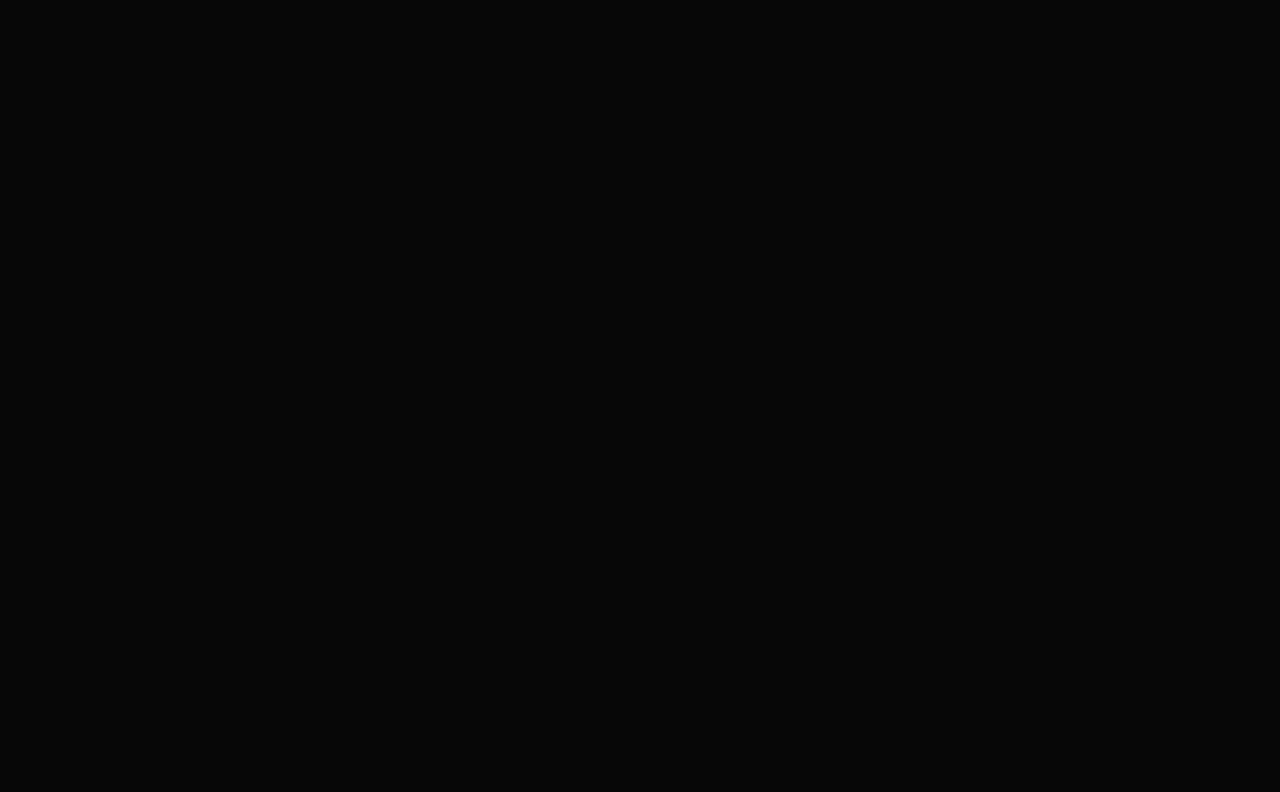
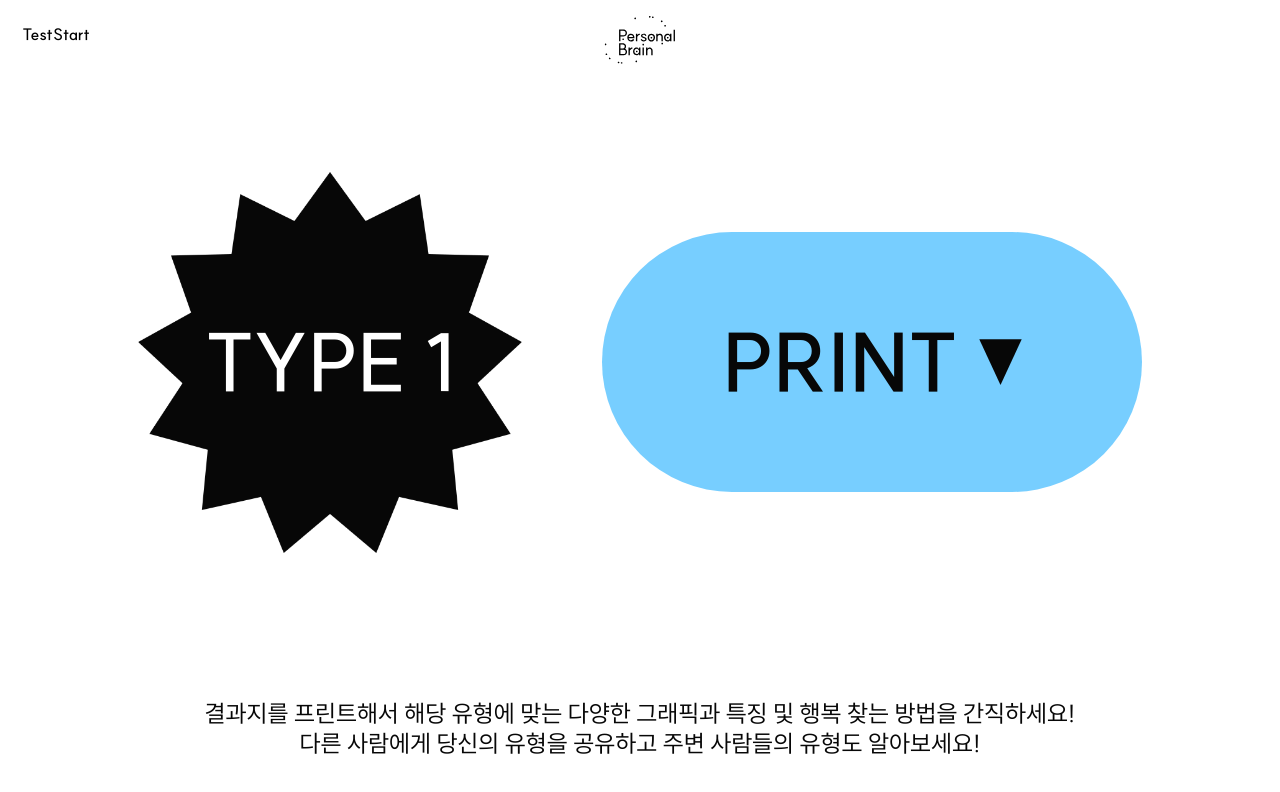
Before and after one commit to jiminseong/braintest, a React (Vite) app: page /print/1/1 in a window 1280 px wide. Before the commit this address had no page. Shown: the top 792 px of the page. Built offline with nearby package versions, Linux system fonts and the light colour scheme.

Commit message:
feat: 프린트 테스트 구현

```diff
--- a/src/App.tsx
+++ b/src/App.tsx
@@ -11,8 +11,8 @@ function App() {
             <Route path="/" element={<HomePage />} />
             <Route path="/caution" element={<CautionPage />} />
             <Route path="/test/content" element={<TestContentPage />} />
-            <Route path="/test/result/:id/:name" element={<TestResultPage />} />
-            <Route path="/print/result" element={<PrintPage />} />
+            <Route path="/test/result/:type/:name" element={<TestResultPage />} />
+            <Route path="/print/:type/:name" element={<PrintPage />} />
         </Routes>
     );
 }
--- a/src/pages/print/PrintPage.tsx
+++ b/src/pages/print/PrintPage.tsx
@@ -1,29 +1,53 @@
 import styled from 'styled-components';
 import { useReactToPrint } from 'react-to-print';
-import { useRef } from 'react';
+import { useEffect, useRef, useState } from 'react';
+import { useParams } from 'react-router-dom';
+import TypeLogo from './ui/TypeLogo';
+import TopNavigationBar from './ui/TopNavigationBar';
+import UnderTriangleIcon from '../../assets/icons/triangleIcon.svg?react';
+import CloseIcon from '../../assets/icons/closeIcon.svg?react';
 
 const PrintPage = () => {
+    const [isPrintContainerVisible, setPrintContainerVisible] = useState(false);
     const componentRef = useRef<HTMLDivElement | null>(null);
+    const { type, name = '' } = useParams();
+    const resultType = Number(type);
 
     const handlePrint = useReactToPrint({
         content: () => componentRef.current,
         documentTitle: '결과페이지',
     });
 
+    console.log(name);
+
+    useEffect(() => {
+        if (isPrintContainerVisible) {
+            handlePrint();
+        }
+    }, [isPrintContainerVisible]);
+
     return (
         <PageWrapper>
-            <PrintButton onClick={handlePrint}>Print</PrintButton>
+            <TopNavigationBar />
+            <RowWrapper>
+                <TypeLogo type={resultType} />
+                <PrintButton onClick={() => setPrintContainerVisible(true)}>
+                    PRINT
+                    <UnderTriangleIcon />
+                </PrintButton>
+            </RowWrapper>
+
+            {isPrintContainerVisible && (
+                <PrintContainerWrapper>
+                    <CloseButton onClick={() => setPrintContainerVisible(false)} />
                     <PrintContainer ref={componentRef}>
-                {/* 이미지 섹션 */}
-
-                {/* 설명 섹션 */}
                         <TypeDescription>
-                    <h2>Type 1은 뇌의 기능이 전체적으로 균등하게 활동하는 유형입니다.</h2>
+                            <h2>Type 2는 뇌의 기능이 전체적으로 균등하게 활동하는 유형입니다.</h2>
                             <p>
-                        협응, 균형, 감정 및 인지처리 기능이 발달되었습니다. 고통을 유발하는 뇌 영역이 비교적 평온한
-                        편입니다. 집중력이 강하고 유연하며 정서적으로 안정되었습니다. 때문에 지나친 스트레스를 받지 않고
-                        일상에 일어난 수많은 변화에 적응할 수 있다. 또한 적정 수준의 불안을 느끼기 때문에 곤경에 빠지지
-                        않도록 막아준다.
+                                협응, 균형, 감정 및 인지처리 기능이 발달되었습니다. 고통을 유발하는 뇌 영역이 비교적
+                                평온한 편입니다. 집중력이 강하고 유연하며 정서적으로 안정되었습니다. 때문에 지나친
+                                스트레스를 받지 않고 일상에 일어난 수많은 변화에 적응할 수 있다. 또한 적정 수준의 불안을
+                                느끼기 때문에 곤경에 빠지지 않도록 막아준다.
                             </p>
                         </TypeDescription>
 
@@ -35,10 +59,12 @@ const PrintPage = () => {
                             <ul>
                                 <li>- 균형잡힌 식사</li>
                                 <li>- 규칙적으로 운동하기</li>
-                        <li>- 질 좋은 단백질 섭취하기 (생선, 해산물, 칠면조, 닭고기, 쇠고기, 양고기, 돼지고기)</li>
                                 <li>
-                            - 과도한 카페인과 단 음식 멀리하기 (당분은 세로토닌 농도를 빠르게 높이지만 그런 상승 작용을
-                            유지하지 못해 중독될 수 있다.)
+                                    - 질 좋은 단백질 섭취하기 (생선, 해산물, 칠면조, 닭고기, 쇠고기, 양고기, 돼지고기)
+                                </li>
+                                <li>
+                                    - 과도한 카페인과 단 음식 멀리하기 (당분은 세로토닌 농도를 빠르게 높이지만 그런 상승
+                                    작용을 유지하지 못해 중독될 수 있다.)
                                 </li>
                                 <li>- 하루를 준비하는 자신만의 아침 루틴</li>
                                 <li>- 멀리 사는 가족, 친구들과 영상통화하기</li>
@@ -48,45 +74,18 @@ const PrintPage = () => {
                             </ul>
                         </Guidelines>
                     </PrintContainer>
+                </PrintContainerWrapper>
+            )}
+
+            <Text>
+                결과지를 프린트해서 해당 유형에 맞는 다양한 그래픽과 특징 및 행복 찾는 방법을 간직하세요!
+                <br /> 다른 사람에게 당신의 유형을 공유하고 주변 사람들의 유형도 알아보세요!
+            </Text>
         </PageWrapper>
     );
 };
 
 export default PrintPage;
-
-const PageWrapper = styled.div`
-    width: 100%;
-    height: 100%;
-    display: flex;
-    flex-direction: column;
-    align-items: center;
-    gap: 1em;
-    background: blue;
-`;
-
-const PrintContainer = styled.div`
-    background: #ffffff;
-    color: #070707;
-    width: 50%;
-`;
-
-const PrintButton = styled.div`
-    width: 100px;
-    height: 2em;
-    text-align: center;
-
-    border-radius: 2em;
-    border: 2px solid #000;
-    background: #fff;
-
-    font-size: 1.125em;
-    font-weight: 700;
-    padding: 0.25em;
-
-    box-sizing: border-box;
-    cursor: pointer;
-`;
-
 const TypeDescription = styled.div`
     margin-bottom: 2em;
 
@@ -102,7 +101,6 @@ const TypeDescription = styled.div`
         line-height: 1.5;
     }
 `;
-
 const HappinessTitle = styled.h2`
     font-size: 2em;
     font-weight: bold;
@@ -123,3 +121,85 @@ const Guidelines = styled.div`
         font-size: 1.125em;
     }
 `;
+const PageWrapper = styled.div`
+    position: relative;
+    width: 100%;
+    height: 100vh;
+    display: flex;
+    flex-direction: column;
+    align-items: center;
+    justify-content: center;
+    gap: 1em;
+    background: #fff;
+`;
+
+const RowWrapper = styled.div`
+    display: flex;
+    width: 100%;
+    height: 80%;
+    justify-content: center;
+    align-items: center;
+    gap: 5em;
+`;
+
+const PrintContainerWrapper = styled.div`
+    position: absolute;
+    width: 100%;
+    height: 100%;
+    background: rgba(217, 217, 217, 0.3);
+    backdrop-filter: blur(10px);
+    z-index: 10;
+    display: flex;
+    justify-content: center;
+    padding-top: 2em;
+`;
+
+const CloseButton = styled(CloseIcon)`
+    position: absolute;
+    top: 2em;
+    right: 2em;
+    cursor: pointer;
+`;
+
+const PrintContainer = styled.div`
+    background: #fff;
+    color: #070707;
+    max-width: 523px;
+    height: 100%;
+    box-shadow: 0px 4px 12.5px 9px rgba(0, 0, 0, 0.16);
+    overflow-y: auto;
+    display: flex;
+    flex-direction: column;
+    gap: 2em;
+    padding: 2em;
+    box-sizig: border-box;
+
+    /* 인쇄 스타일 */
+    @media print {
+        max-width: 523px;
+        max-height: none;
+        overflow-y: visible;
+        page-break-inside: avoid;
+    }
+`;
+
+const PrintButton = styled.div`
+    display: flex;
+    align-items: center;
+    justify-content: center;
+    gap: 0.25em;
+    border-radius: 2em;
+    background: #77ceff;
+    color: #070707;
+    font-size: 5em;
+    font-weight: 700;
+    padding: 1em 1.5em;
+    box-sizing: border-box;
+    cursor: pointer;
+`;
+
+const Text = styled.div`
+    color: #070707;
+    font-size: 1.5em;
+    text-align: center;
+`;
--- /dev/null
+++ b/src/pages/print/ui/TopNavigationBar.tsx
@@ -0,0 +1,70 @@
+import styled from 'styled-components';
+import Logo from '../../../assets/icons/blackLogo.svg?react';
+import { useNavigate } from 'react-router-dom';
+import { useEffect, useRef, useState } from 'react';
+
+interface TopNavigationWrapperProps {
+    $isVisible: boolean;
+}
+
+const TopNavigationBar = () => {
+    const navigate = useNavigate();
+    const [isVisible, setIsVisible] = useState(true); // 상단바의 보임 여부
+    const lastScrollY = useRef(0);
+
+    const handleScroll = () => {
+        // 현재 스크롤 위치
+        const currentScrollY = window.scrollY;
+        const isScrollingUp = currentScrollY < lastScrollY.current;
+
+        // 스크롤을 올릴 때는 상단바를 보여주고, 내릴 때는 숨깁니다.
+        setIsVisible(isScrollingUp || currentScrollY < 100); // 상단에서 100px 이내일 때도 항상 보이게 함
+
+        // 마지막 스크롤 위치를 업데이트합니다.
+        lastScrollY.current = currentScrollY;
+    };
+
+    useEffect(() => {
+        window.addEventListener('scroll', handleScroll);
+        return () => window.removeEventListener('scroll', handleScroll);
+    }, []);
+
+    return (
+        <TopNavigationWrapper $isVisible={isVisible}>
+            <TestStartButton onClick={() => navigate('/test/content')}>TestStart</TestStartButton>
+            <BlackLogo onClick={() => navigate('/')} />
+            <div style={{ width: '5em' }} />
+        </TopNavigationWrapper>
+    );
+};
+
+export default TopNavigationBar;
+
+const TopNavigationWrapper = styled.div<TopNavigationWrapperProps>`
+    position: fixed;
+    padding: 0em 1em;
+    background: #fff;
+    box-sizing: border-box;
+    display: flex;
+    justify-content: space-between;
+    align-items: center;
+    width: 100%;
+    top: ${({ $isVisible }) => ($isVisible ? '0' : '-5em')};
+    height: 5em;
+    z-index: 4;
+    cursor: pointer;
+    border-radius: 0px 0px 3.125em 3.125em;
+`;
+
+const TestStartButton = styled.div`
+    width: fit-content;
+    text-align: center;
+    font-weight: 600;
+    width: 5em;
+    height: 2em;
+`;
+const BlackLogo = styled(Logo)`
+    width: 5em;
+    height: 3em;
+    cursor: pointer;
+`;
--- /dev/null
+++ b/src/pages/print/ui/TypeLogo.tsx
@@ -0,0 +1,52 @@
+import styled from 'styled-components';
+// import type1 from '../../../assets/images/typeLogo/1.png';
+import type2 from '../../../assets/images/typeLogo/2.png';
+// import type3 from '../../../assets/images/typeLogo/3.png';
+// import type3 from '../../../assets/images/typeLogo/4.png';
+// import type3 from '../../../assets/images/typeLogo/5.png';
+// import type3 from '../../../assets/images/typeLogo/6.png';
+// import type3 from '../../../assets/images/typeLogo/7.png';
+// import type3 from '../../../assets/images/typeLogo/8.png';
+// import type3 from '../../../assets/images/typeLogo/9.png';
+// import type3 from '../../../assets/images/typeLogo/10.png';
+// import type3 from '../../../assets/images/typeLogo/11.png';
+// import type3 from '../../../assets/images/typeLogo/12.png';
+// import type3 from '../../../assets/images/typeLogo/13.png';
+// import type3 from '../../../assets/images/typeLogo/14.png';
+// import type3 from '../../../assets/images/typeLogo/15.png';
+// import type3 from '../../../assets/images/typeLogo/16.png';
+
+interface TypeLogoImageProps {
+    logoUrl: string;
+}
+
+const TypeLogo = ({ type }: { type: number }) => {
+    // 타입에 따른 이미지 매핑
+    const logoMap: { [key: number]: string } = {
+        // 1: type1,
+        2: type2,
+        // 3: type3,
+        // ... 필요한 만큼 매핑 추가
+    };
+
+    const logoUrl = logoMap[type] || type2; // 기본값으로 type1 사용
+
+    return <TypeLogoImage logoUrl={logoUrl}>TYPE {type}</TypeLogoImage>;
+};
+
+export default TypeLogo;
+
+const TypeLogoImage = styled.div<TypeLogoImageProps>`
+    min-width: 30%; // 컨테이너 너비
+    min-height: 90%; // 컨테이너 높이
+    color: #ffffff;
+    font-size: 5em;
+    background-image: url(${(props) => props.logoUrl});
+    background-size: contain;
+    background-position: center;
+    background-repeat: no-repeat;
+    display: flex;
+    align-items: center;
+    justify-content: center;
+    font-weight: 600;
+`;
--- a/src/pages/test-result/TestResultPage.tsx
+++ b/src/pages/test-result/TestResultPage.tsx
@@ -11,8 +11,8 @@ import MiddleNavigationBar from './ui/MiddleNavigationBar';
 import { useParams } from 'react-router-dom';
 
 const TestResultPage = () => {
-    const { id, name = '' } = useParams();
-    const resultType = Number(id);
+    const { type, name = '' } = useParams();
+    const resultType = Number(type);
 
     // 각 섹션의 ref를 생성
     const neuronSectionRef = useRef<HTMLDivElement>(null);
```
Also changed, not shown: src/assets/icons/closeIcon.svg (added), src/assets/icons/triangleIcon.svg (added). Lines whose indentation alone changed are shown as unchanged.
